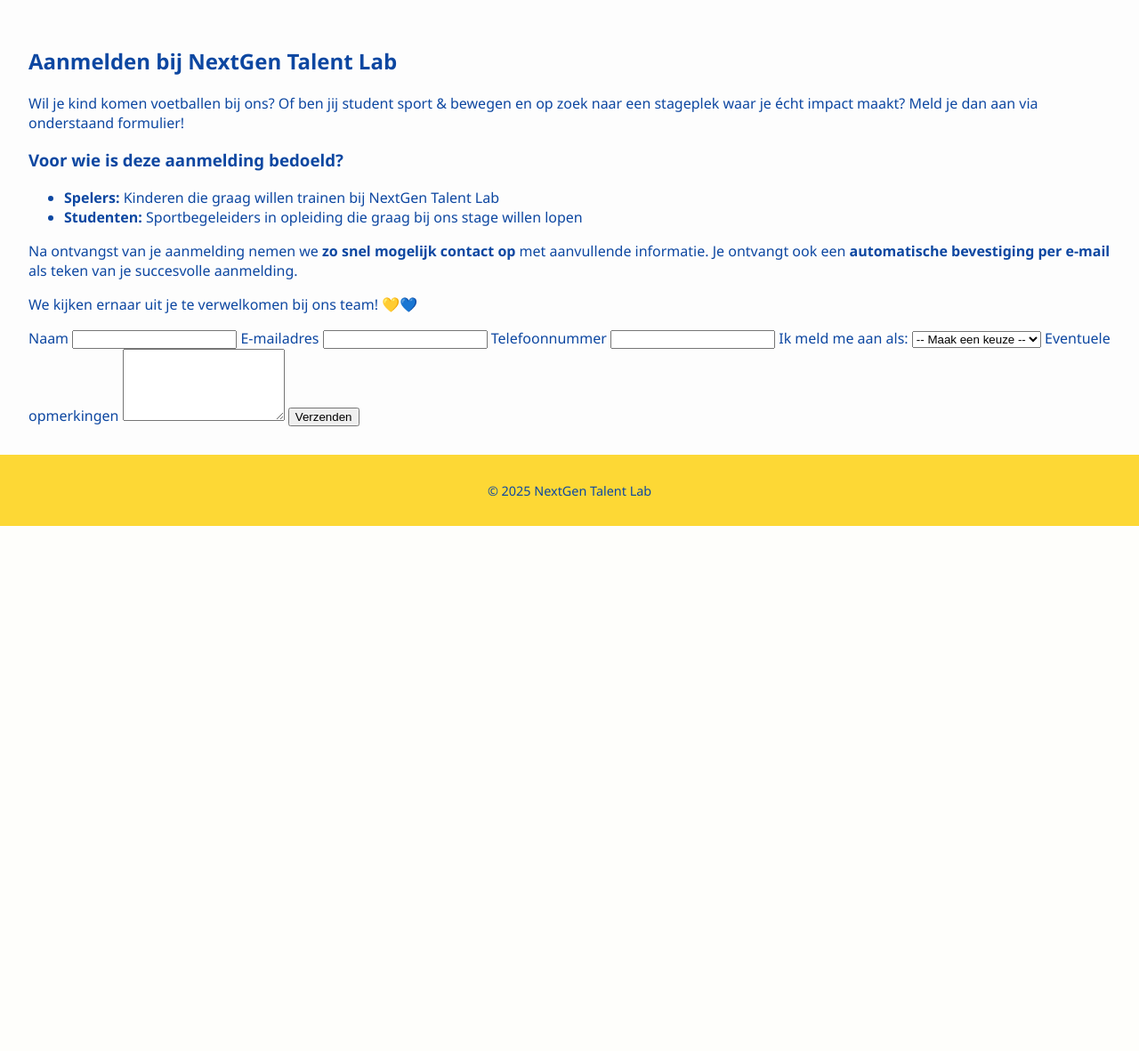
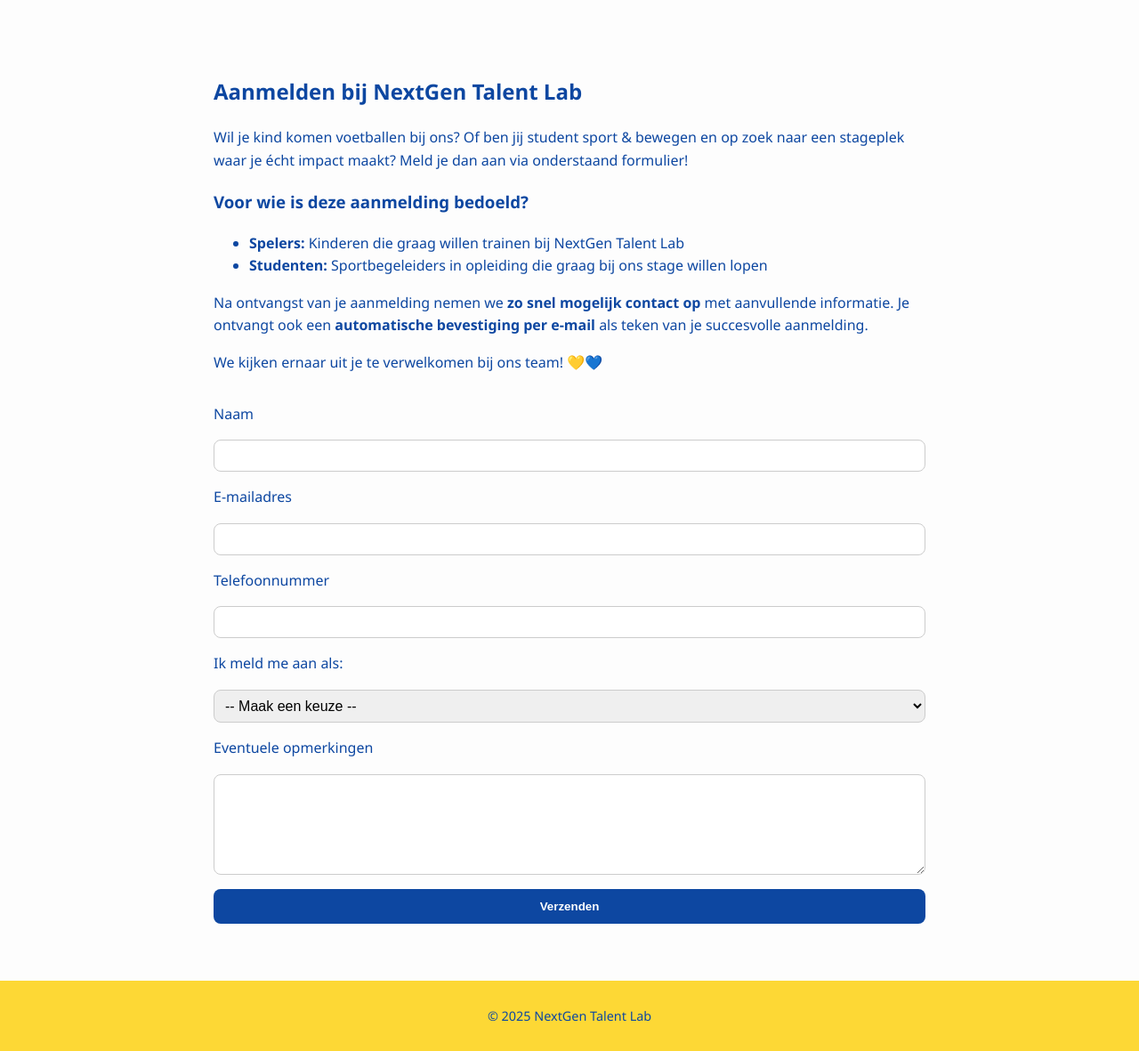
Before and after one commit to nextgentalentlab/nextgentalentlab, a PHP site: page /aanmelden.html in a window 1280 px wide. Shown: the part 218-1399 px from the top of the page at 89% size. Before the commit the page ends 809 px from the top, so only its background shows below. Run offline with PHP 8.4, Linux system fonts and the light colour scheme.

Commit message:
Update style.css

```diff
--- a/style.css
+++ b/style.css
@@ -122,4 +122,38 @@ footer {
   color: #0d47a1;
   font-weight: bold;
   text-decoration: underline;
+}.aanmelden {
+  max-width: 800px;
+  margin: 0 auto;
+  padding: 2rem;
+  line-height: 1.6;
 }
+.aanmelden h2, .aanmelden h3 {
+  color: #0d47a1;
+}
+.aanmeldformulier {
+  display: flex;
+  flex-direction: column;
+  gap: 1rem;
+  margin-top: 2rem;
+}
+.aanmeldformulier input,
+.aanmeldformulier select,
+.aanmeldformulier textarea {
+  padding: 0.5rem;
+  border: 1px solid #ccc;
+  border-radius: 8px;
+  font-size: 1rem;
+}
+.aanmeldformulier button {
+  background-color: #0d47a1;
+  color: white;
+  font-weight: bold;
+  border: none;
+  padding: 0.75rem;
+  border-radius: 8px;
+  cursor: pointer;
+}
+.aanmeldformulier button:hover {
+  background-color: #09306d;
+}
```
